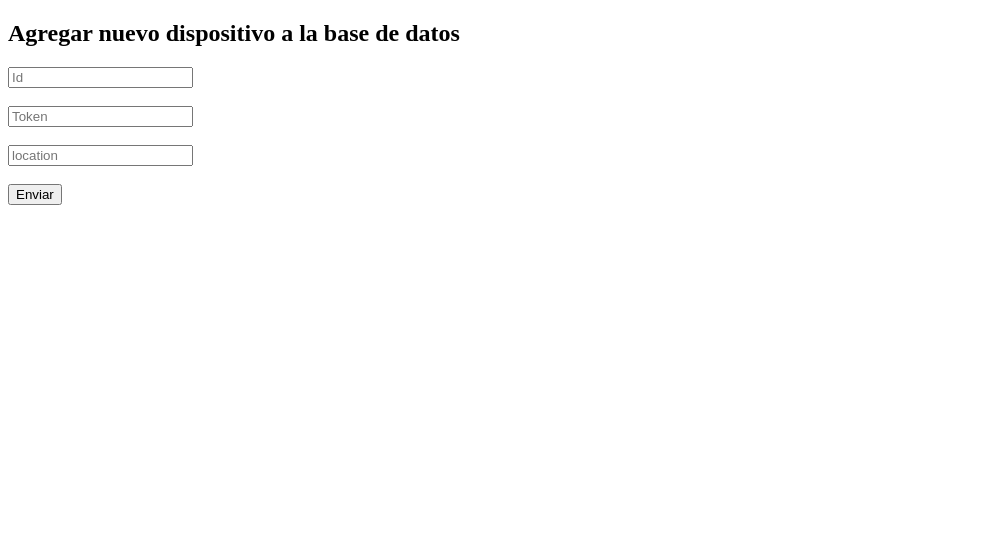
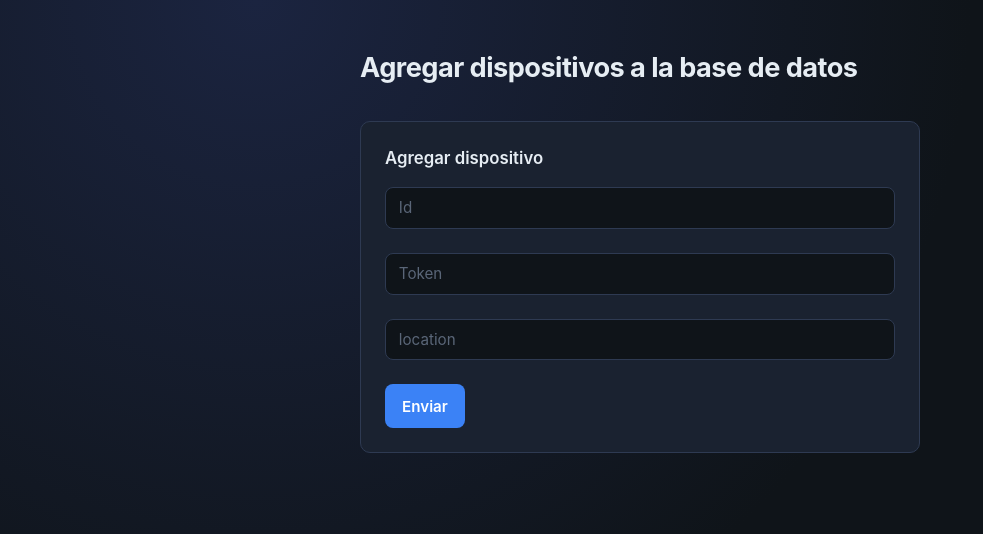
Before and after one commit to Sinople-lab/testx, a plain HTML site: page index.html in a window 1280 px wide. Shown: the whole page, without its empty margins (0-983 px from the left). Drawn offline with nearby package versions, Linux system fonts and the light colour scheme.

Commit message:
Update index.html

```diff
--- a/index.html
+++ b/index.html
@@ -3,20 +3,24 @@
 <head>
     <meta charset="UTF-8">
     <meta name="viewport" content="width=device-width, initial-scale=1.0">
-    <title>Nuevo dispositivo</title>
+    <title>Carga de nuevos sensores</title>
+    <link rel="stylesheet" href="./style.css" />
 </head>
 <body>
+    <div class="container">
+        <header>
+            <h1>Agregar dispositivos a la base de datos</h1>
+        </header>
 
-    <h2>Agregar nuevo dispositivo a la base de datos</h2>
+        <form class="card">
+                <h2>Agregar dispositivo</h2>
+                <input type="text" id="id" placeholder="Id" required><br><br>
+                <input type="text" id="token" placeholder="Token" required><br><br>
+                <input type="text" id="location" placeholder="location" required><br><br>
+                <button class="btn-primary" type="submit">Enviar</button>
+        </form>
 
-    <form id="dataForm">
-        <input type="text" id="id" placeholder="Id" required><br><br>
-        <input type="text" id="token" placeholder="Token" required><br><br>
-        <input type="text" id="location" placeholder="location" required><br><br>
-        <button type="submit">Enviar</button>
-    </form>
-
-    <script type="module" src="./app.js"></script>
-
+        <script type="module" src="./app.js"></script>
+    </div>
 </body>
 </html>
```
